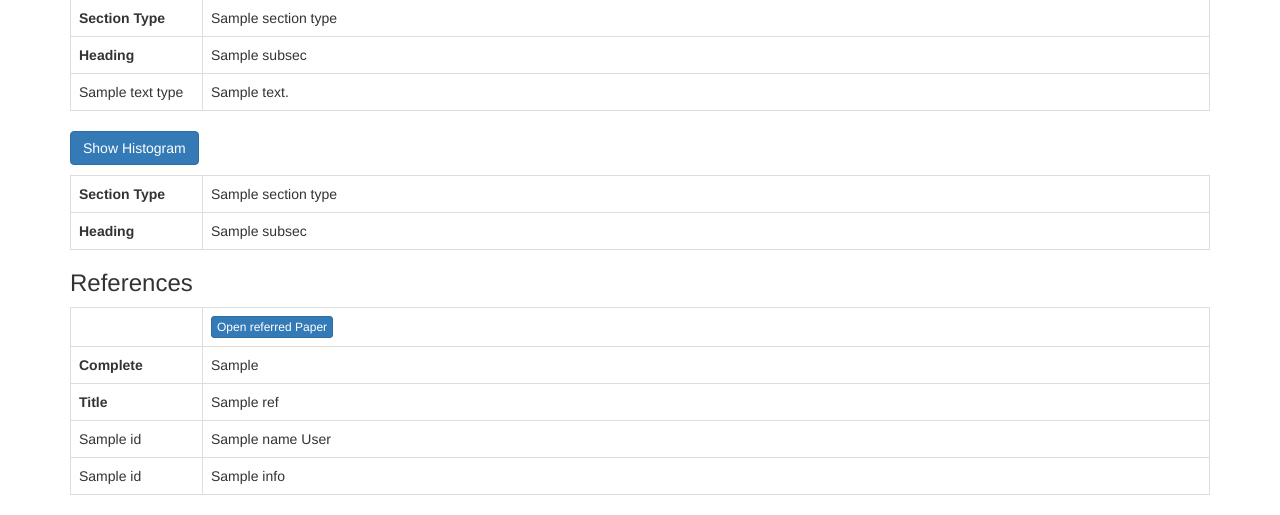
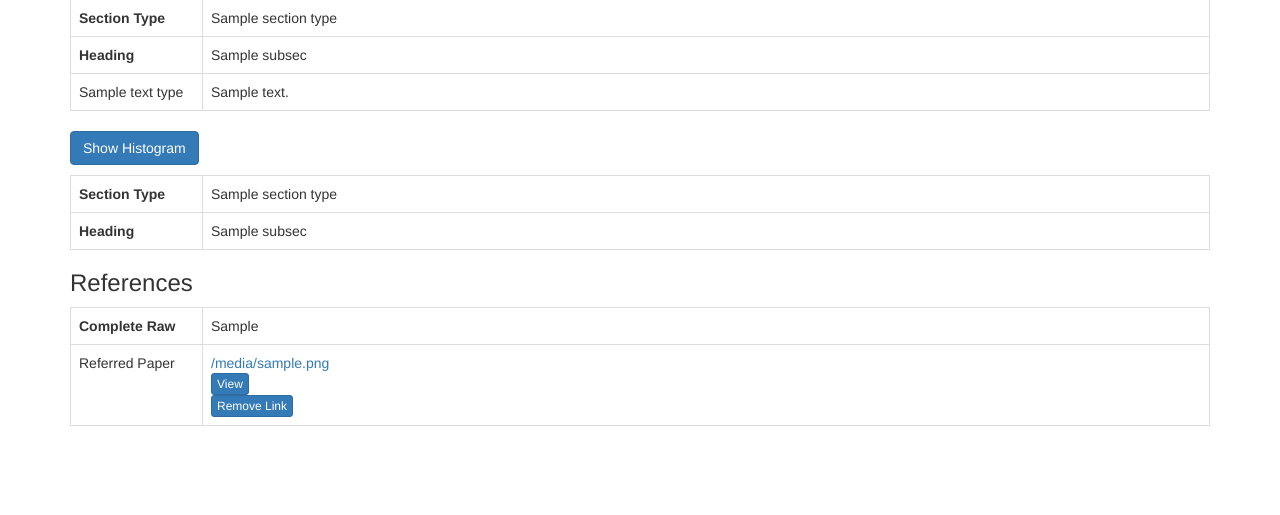
Before and after one commit to thomasmauerhofer/search-engine, a Python web app: template src/webapp/templates/admin/paper_info.html in a window 1280 px wide. Shown: the part 857-1372 px from the top of the page. After the commit the page ends 1283 px from the top, so only its background shows below. Run offline with Jinja, Linux system fonts and the light colour scheme; the template is opened without the code that fills it: most values are stand-ins (such as "Sample title", 1, 10 or a date in 2020); some libraries are stand-ins or nearby versions.

Commit message:
Change admin view

```diff
--- a/src/evaluation/analize_dataset.py
+++ b/src/evaluation/analize_dataset.py
@@ -99,6 +99,9 @@ def create_directed_graph():
         for ref_id in references:
             dg.add_edge(str(paper.id), str(ref_id))
 
+    print(list(nx.simple_cycles(dg)))
+    exit(0)
+
     in_degrees = []
     out_degrees = []
     for node in dg.nodes:
@@ -121,5 +124,5 @@ def create_directed_graph():
 
 
 if __name__ == "__main__":
-    create_graph()
+    # create_graph()
     create_directed_graph()
--- a/src/webapp/templates/admin/paper_info.html
+++ b/src/webapp/templates/admin/paper_info.html
@@ -225,21 +225,26 @@
     {% else %}
         {% for ref in paper.references %}
             <table class="table table-bordered">
+                <tr>
+                    <td style="width: 132px;"><b> Complete Raw</b></td>
+                    <td>{{ ref.complete_ref_raw }}</td>
+                </tr>
                 {% if ref.paper_id != '' %}
                     <tr>
-                        <td style="width: 132px;"></td>
+                        <td style="width: 132px;">Referred Paper</td>
                         <td>
-                            <form action="/admin/paper_info/{{ ref.paper_id }}" method="get" target="_blank">
-                                <input type="submit" value="Open referred Paper" class="btn btn-primary btn-xs">
+                            <a href="/admin/paper_info/{{ ref.paper_id[0] }}">{{ id_to_filename[ref.paper_id[0]] }}</a>
+                            <form action="/view_pdf/{{ ref.paper_id[0] }}" method="post" target="_blank">
+                                <input type="submit" value="View" class="btn btn-primary btn-xs">
+                            </form>
+                            <form action="/admin/remove_link/{{ paper.id }}" method="post" target="_blank">
+                                <input type="hidden" value="{{ ref.paper_id[0] }}" name="ref_paper_id">
+                                <input type="submit" value="Remove Link" class="btn btn-primary btn-xs">
                             </form>
                         </td>
                     </tr>
                 {% endif %}
-                <tr>
-                    <td style="width: 132px;"><b> Complete </b></td>
-                    <td>{{ ref.complete_ref_raw }}</td>
-                </tr>
-                {% if ref.title != '' %}
+                <!--{% if ref.title != '' %}
                     <tr>
                         <td style="width: 132px;"><b> Title </b></td>
                         <td>{{ ref.title }}</td>
@@ -256,7 +261,7 @@
                         <td style="width: 132px;">{{ info[0].name }}</td>
                         <td>{{ info[1] }}</td>
                     </tr>
-                {% endfor %}
+                {% endfor %}-->
             </table>
         {% endfor %}
     {% endif %}
```
Also changed, not shown: src/webapp/admin_view.py (+12 -1 lines).
